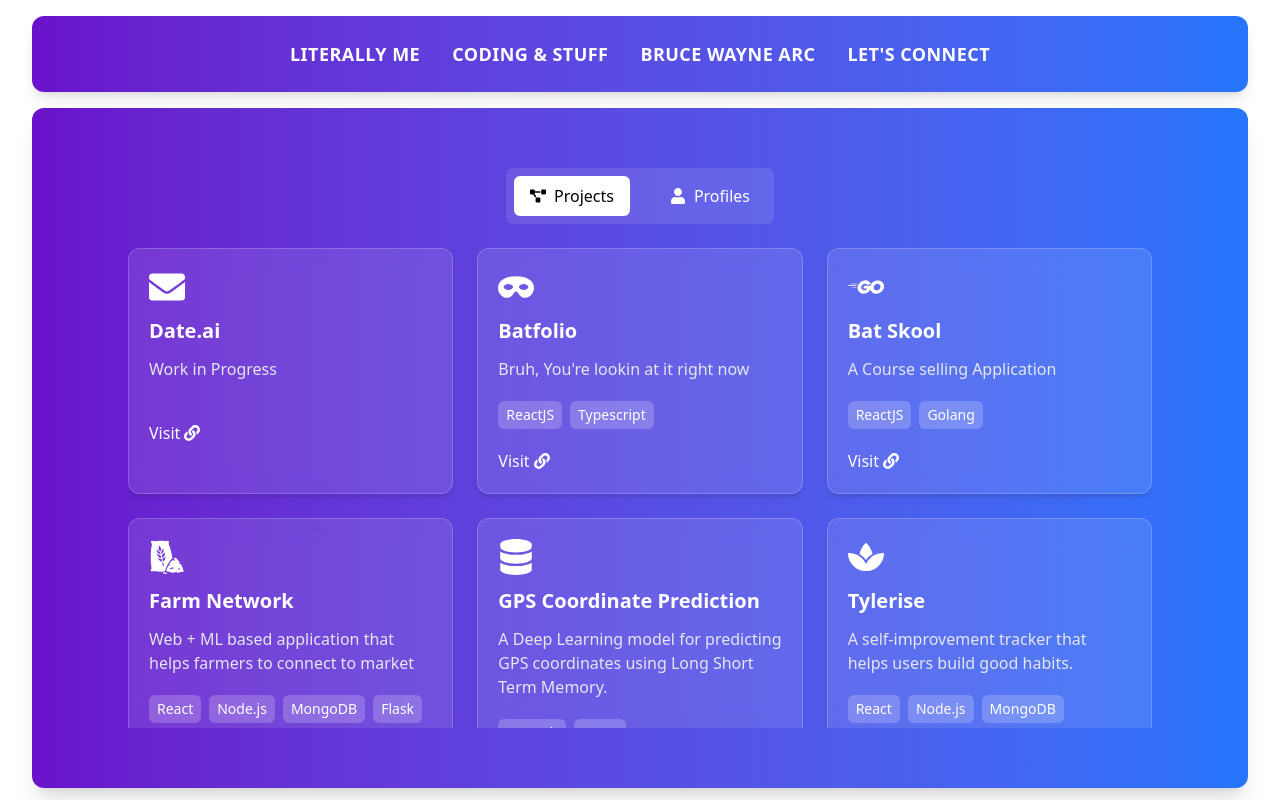
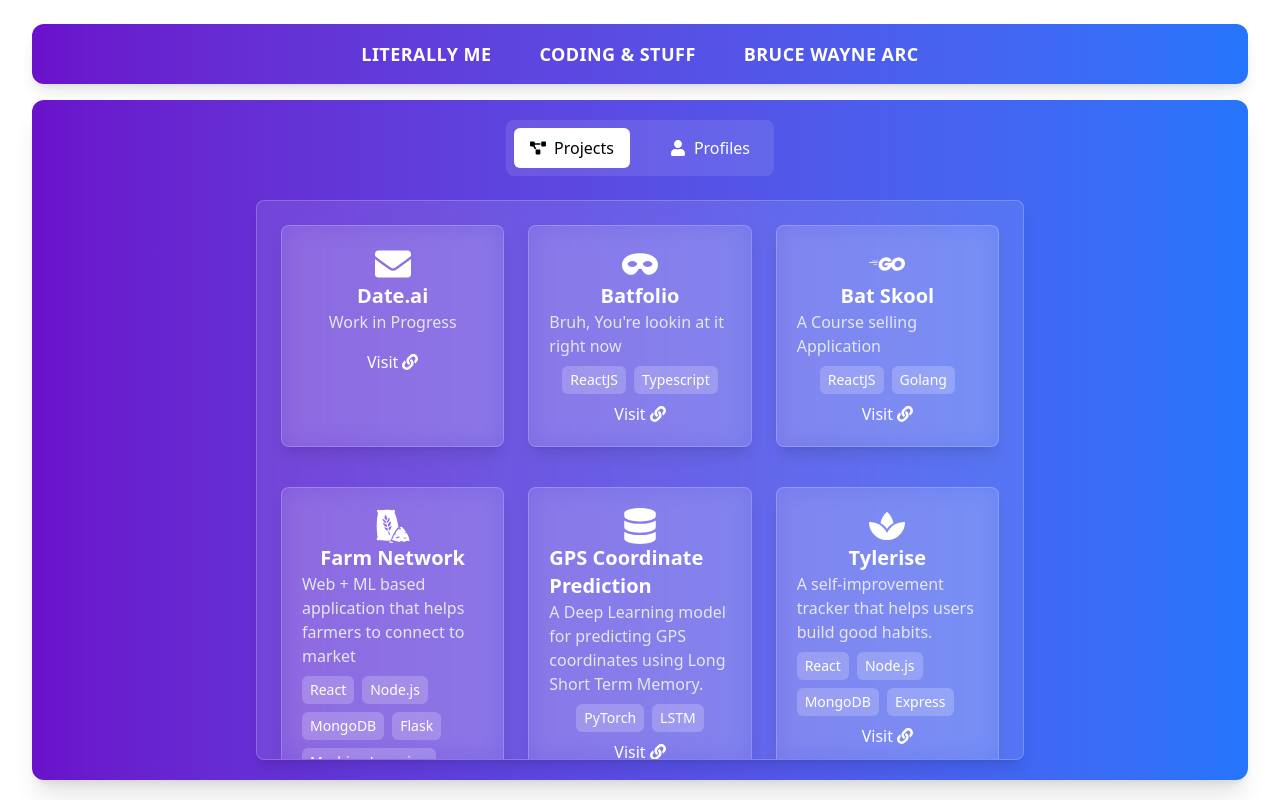
Before and after one commit to iamvbenz49/batfolio, a React (Vite) app: page /coding in a window 1280 px wide. Built offline with nearby package versions, Linux system fonts and the light colour scheme.

Commit message:
Project  Done!

```diff
--- a/src/App.tsx
+++ b/src/App.tsx
@@ -1,6 +1,5 @@
 import LiterallyMe from "./Components/LiterallyMe";
 import Experience from "./Components/Experience";
-import SocialMedia from "./Components/SocialMedia";
 import { BrowserRouter as Router, Routes, Route } from "react-router-dom";
 import Topper from "./Components/Topper";
 import BruceWayneArc from "./Components/BruceWayneArc";
@@ -16,7 +15,6 @@ export default function Portfolio() {
         <Route path="/" element={<LiterallyMe />} />
         <Route path="/coding" element={<Experience />} />
         <Route path="/arc" element={<BruceWayneArc />} />
-        <Route path="/connect" element={<SocialMedia />} />
       </Routes>
     </Router>
   );
--- a/src/Components/BruceWayneArc.tsx
+++ b/src/Components/BruceWayneArc.tsx
@@ -2,26 +2,58 @@ import { useState } from "react";
 import { motion } from "framer-motion";
 import { FaGraduationCap, FaChalkboardTeacher, FaBriefcase } from "react-icons/fa";
 
-const formalEducation = [
-  { id: 1, institution: "Sacred Heart Matriculation Higher Secondary School", degree: "Grade 12 - 83%", year: "2018 - 2020" },
-  { id: 2, institution: "Sacred Heart Matriculation Higher Secondary School", degree: "Grade 10 - 93%", year: "2016 - 2018" },
-  { id: 3, institution: "St. Joseph's Institute of Technology", degree: "B.Tech in IT - CGPA: 8.35", year: "2021 - 2026" },
+// Type Definitions
+type Education = {
+  id: number;
+  institution: string;
+  degree: string;
+  year: string;
+};
+
+type Course = {
+  id: number;
+  institution: string;
+  degree: string;
+  year: string;
+};
+
+type Experience = {
+  id: number;
+  company: string;
+  role: string;
+  year: string;
+};
+
+// Data Arrays
+const formalEducation: Education[] = [
+  { id: 3, institution: "St. Joseph's Institute of Technology, Chennai", degree: "B.Tech in IT - CGPA: 8.35", year: "2022 - 2026" },
+  { id: 1, institution: "Sacred Heart Matriculation Higher Secondary School, Kanniyakumari", degree: "Grade 12 - 83%", year: "2021 - 2022" },
+  { id: 2, institution: "Sacred Heart Matriculation Higher Secondary School, Kanniyakumari", degree: "Grade 10 - 93%", year: "2019 - 2020" },
 ];
 
-const courses = [
-  { id: 4, institution: "Harvard University", degree: "Data Science Certification", year: "2023" },
-  { id: 5, institution: "MIT OpenCourseWare", degree: "Machine Learning Specialization", year: "2022" },
-  { id: 6, institution: "Stanford University", degree: "AI & Deep Learning Course", year: "2024" },
+const courses: Course[] = [
+  { id: 1, institution: "Cisco", degree: "Introduction to Networks", year: "2025" },
+  { id: 2, institution: "NPTEL", degree: "Database Management Systems", year: "2024" },
+  { id: 3, institution: "Udemy", degree: "Web Development Bootcamp", year: "2023" },
+  { id: 4, institution: "Udemy", degree: "Machine Learning A2Z", year: "2023" },
+  { id: 5, institution: "Coursera", degree: "Machine Learning Specialisation", year: "2023" },
+  { id: 6, institution: "Coursera", degree: "Introduction to Calculus", year: "2023" },
+  { id: 7, institution: "Coursera", degree: "Introduction to Statistics and Probability", year: "2023" },
+  { id: 8, institution: "Coursera", degree: "Introduction to Linear Algebra", year: "2023" },
+  { id: 9, institution: "LinkedIn Learning", degree: "Advanced Python", year: "2023" },
 ];
 
-const experience = [
-  { id: 7, company: "OpenAI", role: "Software Engineer Intern", year: "2024" },
-  { id: 8, company: "Google", role: "Machine Learning Research Intern", year: "2023" },
-  { id: 9, company: "Microsoft", role: "AI Developer", year: "2022" },
+const experience: Experience[] = [
+  { id: 1, company: "Bot2do Technologies", role: "Full Stack Developer Intern", year: "Aug 2024 - Dec 2024" },
+  { id: 2, company: "GirlScript Summer of Code", role: "Open Source Contributor", year: "June 2023" },
 ];
 
+// Tab Component
 const BruceWayneArc: React.FC = () => {
-  const [activeTab, setActiveTab] = useState<"education" | "courses" | "experience">("education");
+  const [activeTab, setActiveTab] = useState<"education" | "courses" | "experience">("experience");
+
+  // Mapping Active Tab to Data
+  const data = activeTab === "education" ? formalEducation : activeTab === "courses" ? courses : experience;
 
   return (
     <motion.div
@@ -32,55 +64,50 @@ const BruceWayneArc: React.FC = () => {
       transition={{ duration: 0.5 }}
     >
       {/* Tab Buttons */}
-      <div className="flex gap-6 bg-white/10 p-2 rounded-lg">
-        <button
-          className={`px-4 py-2 rounded-md flex items-center gap-2
-            ${activeTab === "education" ? "bg-white text-black shadow-md" : "bg-white/20 text-white"}`}
-          onClick={() => setActiveTab("education")}
-        >
-          <FaGraduationCap /> Formal Education
-        </button>
-        <button
-          className={`px-4 py-2 rounded-md flex items-center gap-2
-            ${activeTab === "courses" ? "bg-white text-black shadow-md" : "bg-white/20 text-white"}`}
-          onClick={() => setActiveTab("courses")}
-        >
-          <FaChalkboardTeacher /> Courses & Certifications
-        </button>
-        <button
-          className={`px-4 py-2 rounded-md flex items-center gap-2
-            ${activeTab === "experience" ? "bg-white text-black shadow-md" : "bg-white/20 text-white"}`}
-          onClick={() => setActiveTab("experience")}
-        >
-          <FaBriefcase /> Experience
-        </button>
+      <div className="flex justify-center gap-6 bg-white/10 p-3 rounded-lg">
+        {[
+          { id: "experience", label: "Experience", icon: <FaBriefcase /> },
+          { id: "education", label: "Education", icon: <FaGraduationCap /> },
+          { id: "courses", label: "Courses", icon: <FaChalkboardTeacher /> },
+        ].map(({ id, label, icon }) => (
+          <button
+            key={id}
+            className={`px-5 py-2 rounded-md flex items-center gap-2 transition-all duration-300
+              ${activeTab === id ? "bg-white text-black shadow-md" : "bg-white/20 text-white hover:bg-white/30"}`}
+            onClick={() => setActiveTab(id as "education" | "courses" | "experience")}
+          >
+            {icon} {label}
+          </button>
+        ))}
       </div>
 
       {/* Content Section */}
       <motion.div
         key={activeTab}
-        className="w-full max-w-3xl bg-white/10 backdrop-blur-md border border-white/20 shadow-lg rounded-lg p-6 overflow-y-auto scrollbar-thin scrollbar-thumb-gray-400 scrollbar-track-transparent"
+        className="w-full max-w-3xl bg-white/10 backdrop-blur-md border border-white/20 shadow-lg rounded-lg p-6
+          overflow-y-auto scrollbar-thin scrollbar-thumb-gray-400 scrollbar-track-transparent"
         initial={{ opacity: 0, x: activeTab === "education" ? -100 : 100 }}
         animate={{ opacity: 1, x: 0 }}
         exit={{ opacity: 0, x: activeTab === "education" ? 100 : -100 }}
         transition={{ duration: 0.5 }}
       >
-        {(activeTab === "education" ? formalEducation : activeTab === "courses" ? courses : experience).map((item, index) => (
+        {data.map((item, index) => (
           <motion.div
             key={item.id}
-            className="relative flex flex-col items-center bg-white/10 backdrop-blur-md border border-white/20 shadow-lg rounded-lg p-5 transition-transform duration-300 hover:scale-105 hover:border-purple-400 mb-4"
+            className="relative flex flex-col items-center text-center bg-white/10 backdrop-blur-md border border-white/20 shadow-lg
+              rounded-lg p-5 transition-transform duration-300 hover:scale-105 hover:border-purple-400 mb-4"
             initial={{ opacity: 0, y: 50 }}
             animate={{ opacity: 1, y: 0 }}
             transition={{ duration: 0.5, delay: index * 0.2 }}
-            whileHover={{ scale: 1.1 }}
+            whileHover={{ scale: 1.03 }}
           >
-            <motion.div
-              className="absolute -top-4 left-1/2 transform -translate-x-1/2 w-8 h-8 bg-gradient-to-br from-purple-500 to-blue-400 rounded-full border-4 border-white shadow-lg z-10"
-              whileHover={{ scale: 1.3 }}
-              animate={{ y: [0, -5, 0], transition: { repeat: Infinity, duration: 1.5 } }}
-            ></motion.div>
-            {/* <h3 className="text-lg font-semibold text-white text-center">{item.institution || item.company}</h3> */}
-            {/* <p className="text-white/80 text-center">{item.degree || item.role}</p> */}
+            {/* Conditional Rendering for Different Data Types */}
+            <h3 className="text-lg font-semibold text-white">
+              {"degree" in item ? item.degree : item.company}
+            </h3>
+            <p className="text-white/80">
+              {"institution" in item ? item.institution : item.role}
+            </p>
             <span className="text-sm text-white/60">{item.year}</span>
           </motion.div>
         ))}
--- a/src/Components/Experience.tsx
+++ b/src/Components/Experience.tsx
@@ -189,24 +189,33 @@ const Experience: React.FC = () => {
         </button>
       </div>
 
-      <div className="w-full max-w-5xl h-[60vh] overflow-y-auto scrollbar-thin scrollbar-thumb-gray-400 scrollbar-track-gray-600">
+      <motion.div
+        key={activeTab}
+        className="w- max-w-3xl bg-white/10 backdrop-blur-md border border-white/20 shadow-lg rounded-lg p-6 overflow-y-auto scrollbar-thin scrollbar-thumb-gray-400 scrollbar-track-transparent"
+        initial={{ opacity: 0, x: activeTab === "projects" ? -100 : 100 }}
+        animate={{ opacity: 1, x: 0 }}
+        exit={{ opacity: 0, x: activeTab === "profiles" ? 100 : -100 }}
+        transition={{ duration: 0.5 }}
+      >
         <div className="grid grid-cols-1 md:grid-cols-2 lg:grid-cols-3 gap-6">
           {(activeTab === "projects" ? projects : profiles).map((item, index) => (
             <motion.div
-              key={index}
-              className="bg-white/10 backdrop-blur-md p-5 rounded-xl shadow-md hover:shadow-xl
-              transition-all text-white flex flex-col gap-3 border border-white/20"
-              whileHover={{ scale: 1.05 }}
-            >
+            key={index}
+            className="relative flex flex-col items-center bg-white/10 backdrop-blur-md border border-white/20 shadow-lg rounded-lg p-5 transition-transform duration-300 hover:scale-105 hover:border-purple-400 mb-4"
+            initial={{ opacity: 0, y: 50 }}
+            animate={{ opacity: 1, y: 0 }}
+            transition={{ duration: 0.5, delay: index * 0.2 }}
+            whileHover={{ scale: 1 }}
+          >
               {item.icon}
-              <h3 className="text-xl font-semibold">{item.name}</h3>
+              <h3 className="text-xl text-white font-semibold">{item.name}</h3>
               <p className="text-gray-200">{item.description}</p>
 
               {/* Display Tech Stack if it's a Project */}
               {activeTab === "projects" && (item as Project).techStack && (
                 <div className="flex flex-wrap gap-2 mt-2">
                   {(item as Project).techStack.map((tech, i) => (
-                    <span key={i} className="bg-white/20 px-2 py-1 rounded-md text-sm">
+                    <span key={i} className="bg-white/20 text-white px-2 py-1 rounded-md text-sm">
                       {tech}
                     </span>
                   ))}
@@ -219,7 +228,7 @@ const Experience: React.FC = () => {
             </motion.div>
           ))}
         </div>
-      </div>
+      </motion.div>
     </motion.div>
   );
 };
--- a/src/Components/SocialMedia.tsx
+++ /dev/null
@@ -1,76 +0,0 @@
-import { motion } from "framer-motion";
-import { FaGithub, FaCode, FaTerminal, FaLink, FaTwitter, FaLinkedin, FaInstagram } from "react-icons/fa";
-
-const profiles = [
-  {
-    name: "GitHub",
-    description: "Explore my open-source contributions and project repositories.",
-    icon: <FaGithub className="text-4xl text-white" />,
-    link: "https://github.com/your-profile",
-  },
-  {
-    name: "LeetCode",
-    description: "Check out my DSA solutions and competitive coding journey.",
-    icon: <FaCode className="text-4xl text-white" />,
-    link: "https://leetcode.com/your-profile",
-  },
-  {
-    name: "CodeForces",
-    description: "See my performance in CodeForces contests and problem-solving.",
-    icon: <FaTerminal className="text-4xl text-white" />,
-    link: "https://codeforces.com/profile/your-profile",
-  },
-  {
-    name: "Twitter",
-    description: "Follow me for updates, coding tips, and tech discussions.",
-    icon: <FaTwitter className="text-4xl text-white" />,
-    link: "https://twitter.com/your-profile",
-  },
-  {
-    name: "LinkedIn",
-    description: "Connect with me professionally and explore my experiences.",
-    icon: <FaLinkedin className="text-4xl text-white" />,
-    link: "https://linkedin.com/in/your-profile",
-  },
-  {
-    name: "Instagram",
-    description: "Check out my personal moments, projects, and experiences.",
-    icon: <FaInstagram className="text-4xl text-white" />,
-    link: "https://instagram.com/your-profile",
-  }
-];
-
-const SocialMedia: React.FC = () => {
-  return (
-    <motion.div
-      className="w-[95%] h-[85vh] p-5 bg-gradient-to-r from-[#6A11CB] to-[#2575FC]
-       rounded-xl flex flex-col items-center justify-center gap-6 mt-4 mx-auto shadow-xl"
-      initial={{ opacity: 0, scale: 0.8 }}
-      animate={{ opacity: 1, scale: 1 }}
-      transition={{ duration: 0.5 }}
-    >
-      <h2 className="text-white text-3xl font-bold">My Social Media & Profiles</h2>
-      <div className="w-full max-w-5xl h-[60vh] overflow-y-auto scrollbar-thin scrollbar-thumb-gray-400 scrollbar-track-gray-600">
-        <div className="grid grid-cols-1 md:grid-cols-2 lg:grid-cols-3 gap-6">
-          {profiles.map((item, index) => (
-            <motion.div
-              key={index}
-              className="bg-white/10 backdrop-blur-md p-5 rounded-xl shadow-md hover:shadow-xl
-              transition-all text-white flex flex-col gap-3 border border-white/20"
-              whileHover={{ scale: 1.05 }}
-            >
-              {item.icon}
-              <h3 className="text-xl font-semibold">{item.name}</h3>
-              <p className="text-gray-200">{item.description}</p>
-              <a href={item.link} target="_blank" className="text-white hover:text-gray-300 flex items-center gap-1">
-                Visit <FaLink />
-              </a>
-            </motion.div>
-          ))}
-        </div>
-      </div>
-    </motion.div>
-  );
-};
-
-export default SocialMedia;
--- a/src/Components/Topper.tsx
+++ b/src/Components/Topper.tsx
@@ -3,18 +3,17 @@ import { Link } from "react-router-dom";
 
 const Topper: React.FC = () => {
   return (
-    <motion.div
-      className="w-[95%] h-1/5 p-6 bg-gradient-to-r from-[#6A11CB] to-[#2575FC] rounded-xl flex items-center justify-center gap-8 mt-4 mx-auto shadow-lg"
-      initial={{ opacity: 0, scale: 0.8 }}
-      animate={{ opacity: 1, scale: 1 }}
+    <motion.nav
+      className="w-[95%] py-4 px-6 bg-gradient-to-r from-[#6A11CB] to-[#2575FC] rounded-xl
+                flex items-center justify-center gap-12 mt-6 mx-auto shadow-lg"
+      initial={{ opacity: 0, y: -20 }}
+      animate={{ opacity: 1, y: 0 }}
       transition={{ duration: 0.5 }}
-      whileHover={{ scale: 1.05, boxShadow: "0px 10px 25px rgba(0, 0, 0, 0.3)" }}
     >
       <NavItem to="/" label="Literally Me" />
       <NavItem to="/coding" label="Coding & Stuff" />
       <NavItem to="/arc" label="Bruce Wayne Arc" />
-      <NavItem to="/connect" label="Let's Connect" />
-    </motion.div>
+    </motion.nav>
   );
 };
 
@@ -27,11 +26,15 @@ const NavItem: React.FC<NavItemProps> = ({ to, label }) => (
   <motion.div
     whileHover={{ scale: 1.1, textShadow: "0px 0px 10px rgba(255,255,255,0.8)" }}
     whileTap={{ scale: 0.95 }}
-    className="cursor-pointer transition-all duration-300"
+    className="relative group cursor-pointer transition-all duration-300"
   >
-    <Link to={to} className="text-white font-semibold text-lg tracking-wide uppercase hover:text-gray-300 transition duration-300">
+    <Link to={to} className="text-white font-semibold text-lg tracking-wide uppercase transition duration-300">
       {label}
     </Link>
+    {/* Animated Hover Underline */}
+    <motion.div
+      className="absolute left-0 bottom-0 w-0 h-[2px] bg-white rounded-full transition-all duration-300 group-hover:w-full"
+    />
   </motion.div>
 );
 
```
Also changed, not shown: src/Components/LiterallyMe.tsx (+55 -10 lines), src/assets/batman.jpg (added), vercel.json (added).
